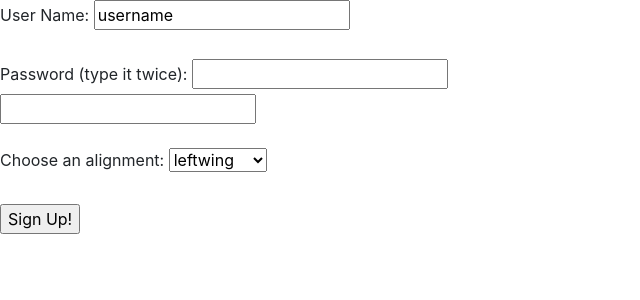
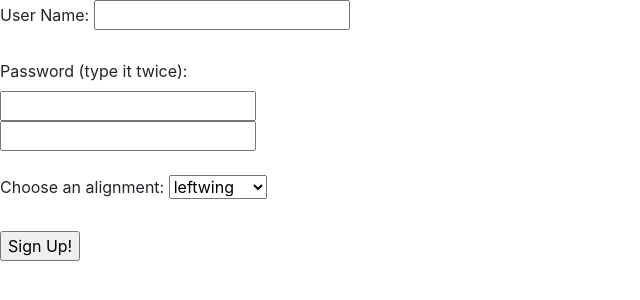
Before and after one commit to soeren-huebner/locobln, a Flask app: page /signup in a window 1280 px wide. Shown: the top 300 px of the page, without its empty margins (0-640 px from the left). Run offline with Flask 2, Linux system fonts and the light colour scheme; parts of the project's set-up code (start-up, migrations or seed data) failed here and were passed over; some libraries are stand-ins or nearby versions.

Commit message:
some small style corrections

```diff
--- a/flask_server/templates/signup.html
+++ b/flask_server/templates/signup.html
@@ -8,9 +8,9 @@
       <form action="https://locobln.uber.space/adduser" method="POST" enctype="multipart/form-data">
 
          <label for="username">User Name:</label>
-         <input type="text" name="username" value="username"><br><br>
+         <input type="text" name="username"><br><br>
 
-         <label for="password_first">Password (type it twice):</label>
+         <label for="password_first">Password (type it twice):</label><br>
          <input type="password" name="password_first"><br>
          <input type="password" name="password_second"><br><br>
 
```
